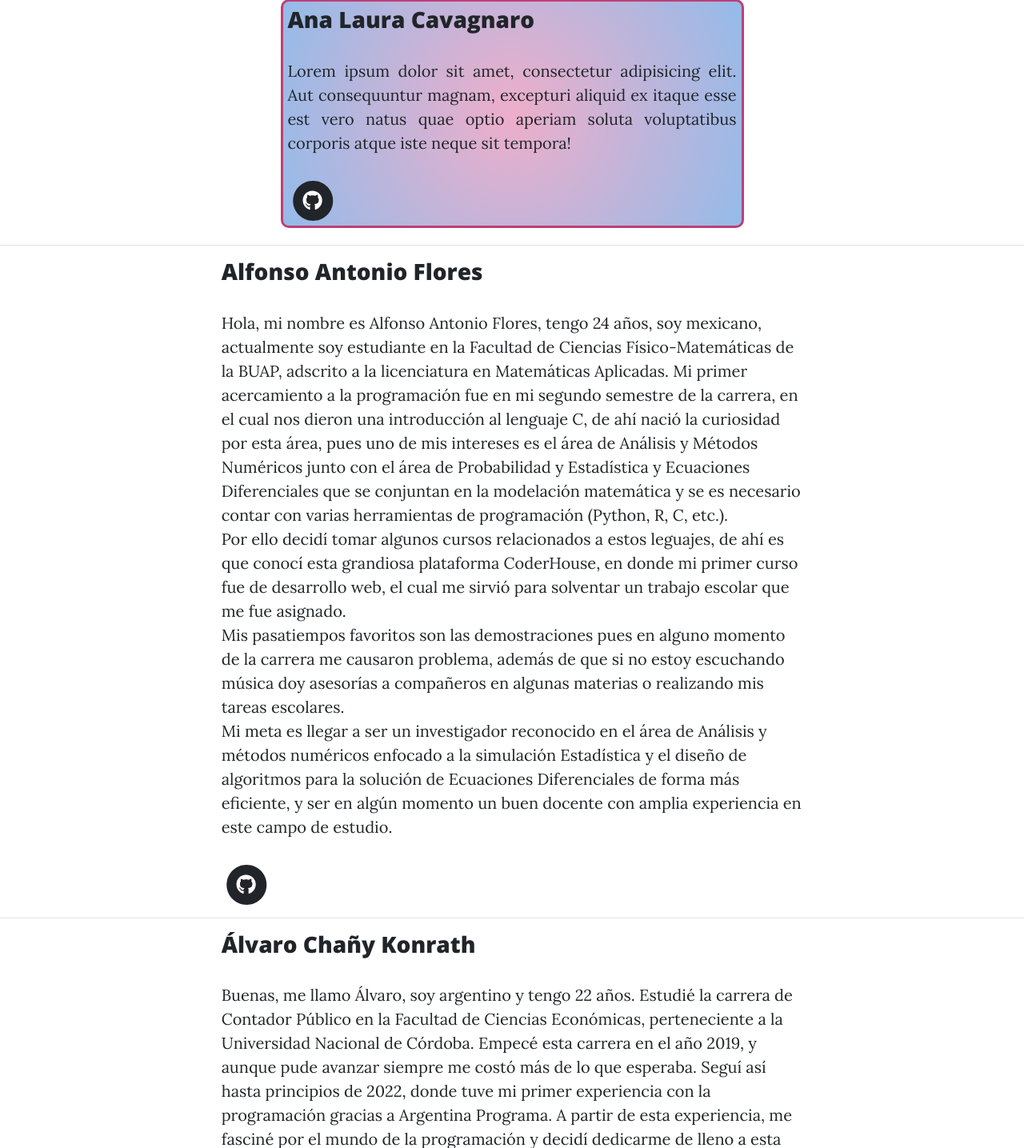
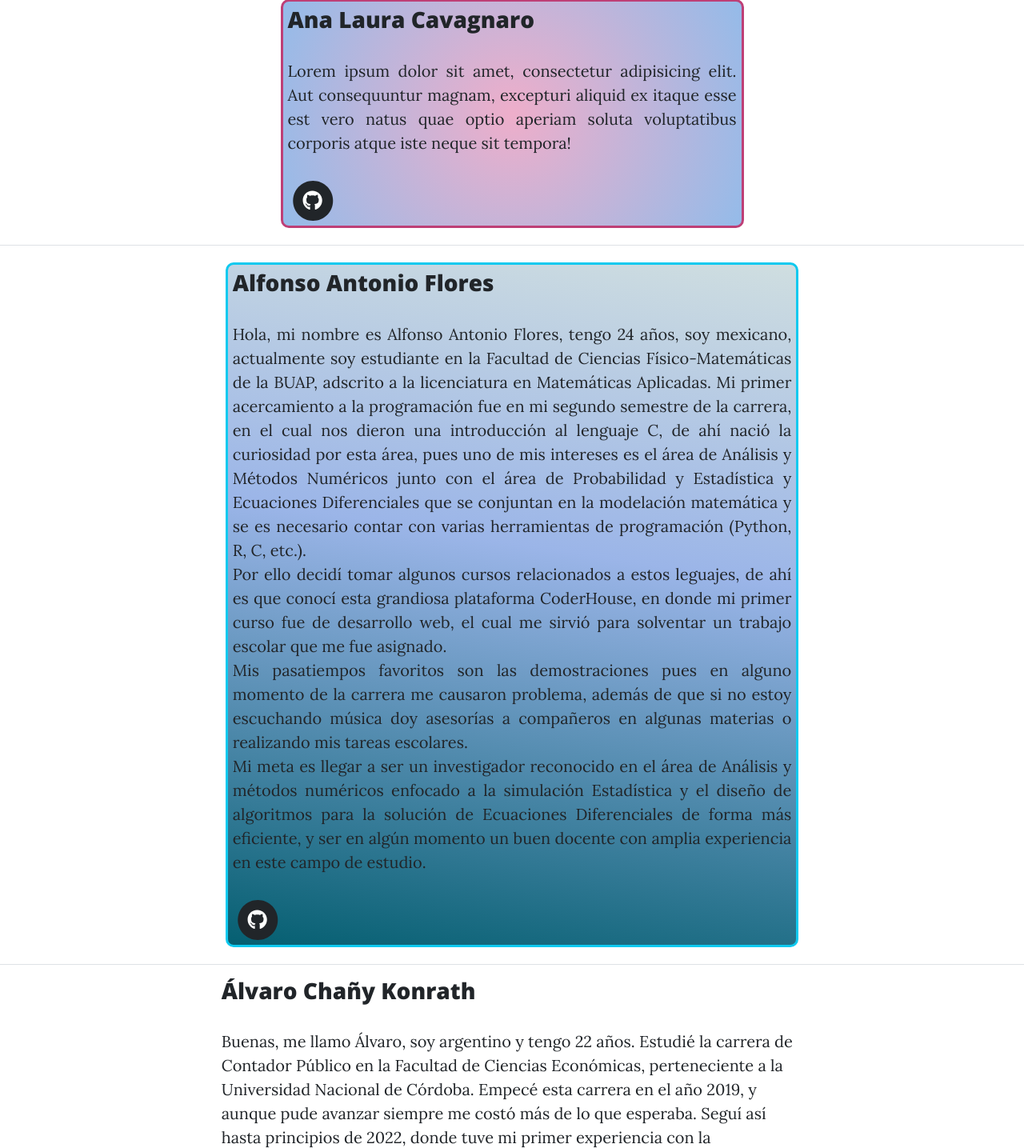
Before and after one commit to ckalvaro/proyecto_django, a Django app: page /about/ in a window 1280 px wide. Shown: the part 586-2021 px from the top of the page at 80% size. Run offline with Django 4.2, Linux system fonts and the light colour scheme; parts of the project's set-up code (start-up, migrations or seed data) failed here and were passed over; some libraries are stand-ins or nearby versions.

Commit message:
estilos a  bio alfonso

```diff
--- a/Stamps/AppBlog/static/styles/css/mystyle.css
+++ b/Stamps/AppBlog/static/styles/css/mystyle.css
@@ -1,10 +1,24 @@
-.bioAna{
+.bioAna {
     text-align: justify;
     border-radius: 10px;
     margin: 5px;
     padding: 6px;
     border: 3px;
-    background: rgb(238,174,202);
-background: radial-gradient(circle, rgba(238,174,202,1) 0%, rgba(148,187,233,1) 100%);
-border: 3px solid rgb(190, 63, 118);
+    background: rgb(238, 174, 202);
+    background: radial-gradient(circle, rgba(238, 174, 202, 1) 0%, rgba(148, 187, 233, 1) 100%);
+    border: 3px solid rgb(190, 63, 118);
 }
+
+.bioBox {
+    text-align: justify;
+    border-color: blue 2px;
+    background: rgb(207, 222, 224);
+    background: linear-gradient(189deg, rgba(207, 222, 224, 1) 0%, rgba(155, 181, 232, 1) 42%, rgba(5, 95, 113, 1) 100%);
+    border-radius: 10px ;
+    margin: 5px;
+    padding: 6px;
+    border: 3px solid rgba(13,201,239,1);
+
+
+
+}
```
